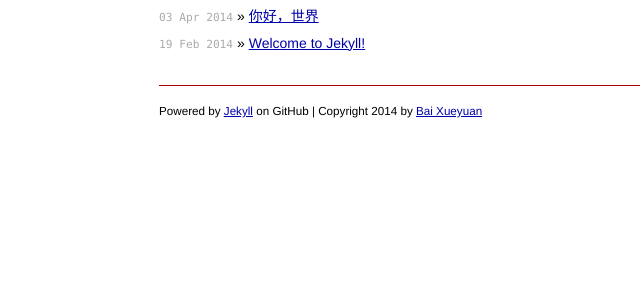
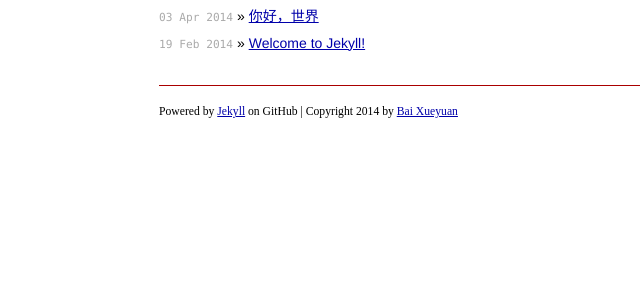
Before and after one commit to baixueyuan/jekyll, a Jekyll site: the page built from index.html, in a window 1280 px wide. Shown: the part 163-459 px from the top of the page, without its empty margins (187-827 px from the left). Built offline with Jekyll 4.4.1, drawn with Linux system fonts in a browser that asks for light colours; Markdown is read by kramdown in place of the engine named in the settings.

Commit message:
Update main.css

```diff
--- a/css/main.css
+++ b/css/main.css
@@ -13,6 +13,7 @@
 html, body { height: 100%; }
 
 @import url(http://fonts.googleapis.com/css?family=Galdeano);
+@import url(http://fonts.googleapis.com/css?family=Electrolize);
 
 body {
   background-color: #FFF;
@@ -27,7 +28,9 @@
 h1 {
   font-size: 135%;
   margin-bottom: 1em; }
-p { margin: 1em 0; }
+p {
+  font-family: "Electrolize";
+  margin: 1em 0; }
 
 a         { color: #00a; }
 a:hover   { color: #000; }
```
